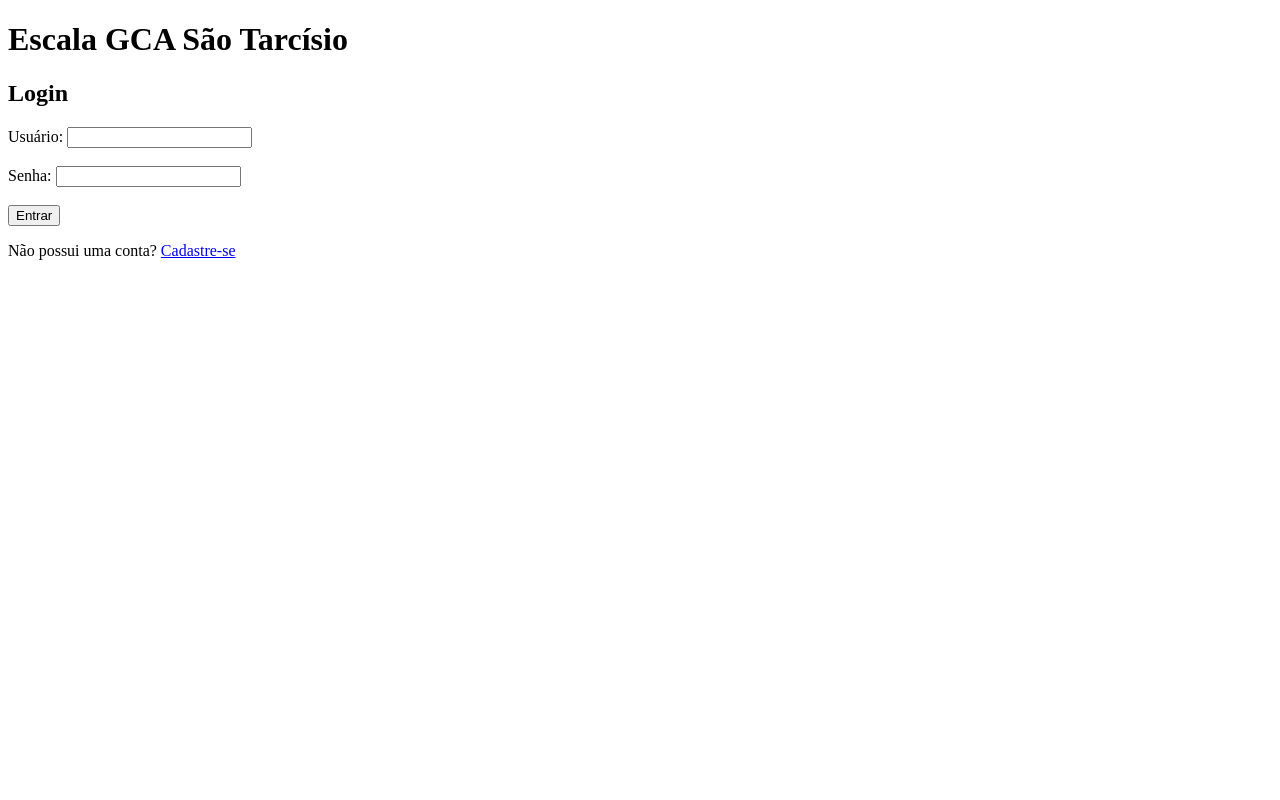
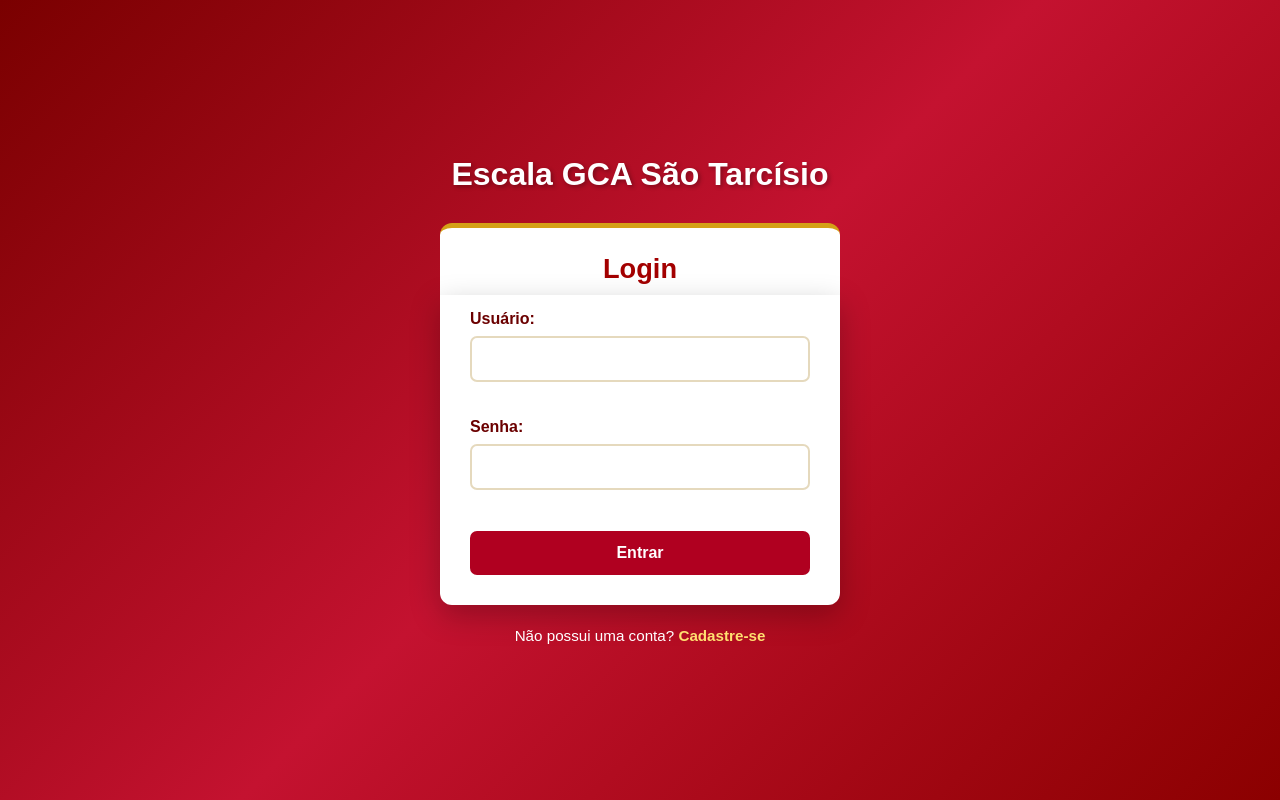
Before and after one commit to PinguimVelho/Escala_Coroinhas, a website: page public/login.html in a window 1280 px wide. Drawn offline with Linux system fonts and the light colour scheme.

```diff
--- /dev/null
+++ b/public/css/login.css
@@ -0,0 +1,135 @@
+/* Reset básico */
+* {
+    margin: 0;
+    padding: 0;
+    box-sizing: border-box;
+}
+
+body {
+    font-family: Arial, Helvetica, sans-serif;
+    min-height: 100vh;
+    display: flex;
+    flex-direction: column;
+    align-items: center;
+    justify-content: center;
+    padding: 24px;
+
+    background: linear-gradient(135deg, #7a0000, #c41230, #8b0000);
+    color: #333;
+}
+
+/* Título principal */
+h1 {
+    color: #ffffff;
+    text-align: center;
+    font-size: 2rem;
+    margin-bottom: 30px;
+    text-shadow: 2px 2px 4px rgba(0, 0, 0, 0.3);
+}
+
+/* Caixa de login */
+h2 {
+    width: 100%;
+    max-width: 400px;
+    background: #ffffff;
+    color: #a30000;
+    text-align: center;
+    font-size: 1.7rem;
+    padding: 25px 30px 10px;
+    border-radius: 12px 12px 0 0;
+    border-top: 5px solid #d4a017;
+}
+
+/* Formulário */
+form {
+    width: 100%;
+    max-width: 400px;
+    background: #ffffff;
+    padding: 15px 30px 30px;
+    border-radius: 0 0 12px 12px;
+    box-shadow: 0 10px 30px rgba(0, 0, 0, 0.25);
+}
+
+label {
+    display: block;
+    margin-bottom: 8px;
+    color: #6b0000;
+    font-weight: bold;
+}
+
+input {
+    width: 100%;
+    padding: 12px 14px;
+    margin-bottom: 18px;
+    border: 2px solid #e5d9bd;
+    border-radius: 7px;
+    font-size: 1rem;
+    outline: none;
+    transition: border-color 0.3s, box-shadow 0.3s;
+}
+
+input:focus {
+    border-color: #d4a017;
+    box-shadow: 0 0 0 3px rgba(212, 160, 23, 0.2);
+}
+
+/* Botão de entrar */
+button {
+    width: 100%;
+    padding: 13px;
+    margin-top: 5px;
+    border: none;
+    border-radius: 7px;
+    background: #b00020;
+    color: #ffffff;
+    font-size: 1rem;
+    font-weight: bold;
+    cursor: pointer;
+    transition: background 0.3s, transform 0.2s;
+}
+
+button:hover {
+    background: #d4a017;
+    color: #5c0000;
+    transform: translateY(-2px);
+}
+
+button:active {
+    transform: translateY(0);
+}
+
+/* Link para cadastro */
+p {
+    margin-top: 22px;
+    text-align: center;
+    color: #ffffff;
+    font-size: 0.95rem;
+}
+
+a {
+    color: #ffdf70;
+    font-weight: bold;
+    text-decoration: none;
+    transition: color 0.3s;
+}
+
+a:hover {
+    color: #ffffff;
+    text-decoration: underline;
+}
+
+/* Ajustes para celulares */
+@media (max-width: 480px) {
+    h1 {
+        font-size: 1.6rem;
+    }
+
+    h2,
+    form {
+        max-width: 100%;
+    }
+
+    h2 {
+        font-size: 1.5rem;
+    }
+}
--- a/03 - Escala Coroinhas/public/login.html
+++ b/public/login.html
@@ -4,6 +4,7 @@
 <head>
     <meta charset="UTF-8">
     <meta name="viewport" content="width=device-width, initial-scale=1.0">
+    <link rel="stylesheet" href="/css/login.css">
     <title>Escala GCA - Login</title>
 </head>
 
```
Also changed, not shown: index.ts (+4 -4 lines), public/cadastro.html (renamed from 03 - Escala Coroinhas/public/cadastro.html), public/missas.html (renamed from 03 - Escala Coroinhas/public/missas.html), 1 other file.
